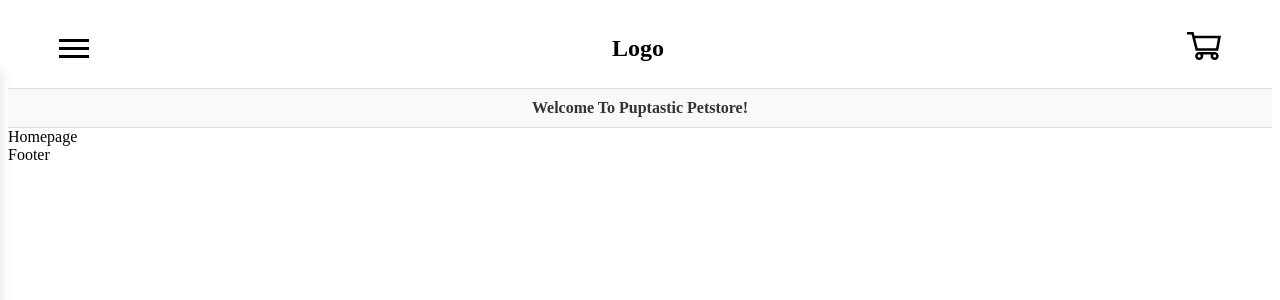
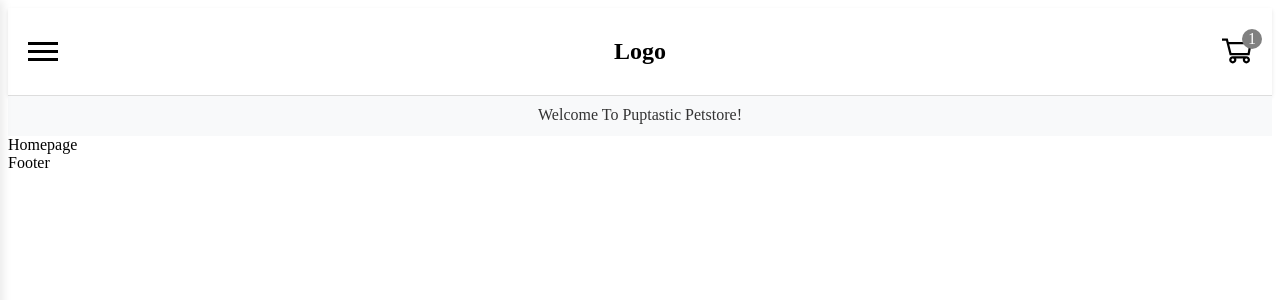
Before and after one commit to BenDavies1218/puptastic-ecommerce-frontend, a React (Vite) app: page / in a window 1280 px wide. Shown: the top 300 px of the page. Built offline with nearby package versions, Linux system fonts and the light colour scheme.

Commit message:
update: header
added the number of items in cart. made some aesthetic changes to the banner and header.

```diff
--- a/src/components/Hamburger.jsx
+++ b/src/components/Hamburger.jsx
@@ -22,6 +22,11 @@ const Hamburger = () => {
       <div className={`hamburgerMenuContainer ${active ? "active" : ""}`}>
         <ul className="hamburgerMenu">
           <li>
+            <Link to="/" onClick={handleLinkClick}>
+              Home
+            </Link>
+          </li>
+          <li>
             <Link to="/shop" onClick={handleLinkClick}>
               Shop
             </Link>
--- a/src/components/Header.jsx
+++ b/src/components/Header.jsx
@@ -1,23 +1,29 @@
-import React from "react";
+import React, { useState } from "react";
 import { Link } from "react-router-dom";
 import Hamburger from "./Hamburger";
 import "../styles/header.css";
 import shoppingCart from "../assets/shoppingCart.svg";
 
 const Header = () => {
+  const [itemsInCart, setItemsInCart] = useState(1);
+
   const bannerText = "Welcome To Puptastic Petstore!";
+
   return (
     <>
       <div className="header">
         <Hamburger />
         <h2>Logo</h2>
-        <Link to="/cart">
-          <img src={shoppingCart} alt="Cart" className="cartIcon" />
+        <Link to="/cart" className="cartLink">
+          <div className="cartContainer">
+            <img src={shoppingCart} alt="Cart" className="cartIcon" />
+            {itemsInCart > 0 && <div className="cartCount">{itemsInCart}</div>}
+          </div>
         </Link>
       </div>
       {bannerText && (
         <div className="headerBanner">
-          <p>{bannerText}</p>
+          <div>{bannerText}</div>
         </div>
       )}
     </>
--- a/src/styles/hamburger.css
+++ b/src/styles/hamburger.css
@@ -30,14 +30,14 @@
 
 .hamburgerMenuContainer {
     position: fixed;
-    top: 70px;
+    top: 0;
     left: 0;
-    height: calc(100% - 70px);
+    height: 100%;
     width: 150px;
     background-color: white;
     transform: translateX(-100%);
     transition: transform 0.3s ease;
-    z-index: 10;
+    z-index: 1;
     box-shadow: 2px 0 10px rgba(0, 0, 0, 0.1);
 }
 
@@ -48,7 +48,7 @@
 .hamburgerMenu {
     list-style: none;
     padding: 20px;
-    margin: 0;
+    margin: 50px 0px;
 }
 
 .hamburgerMenu li {
--- a/src/styles/header.css
+++ b/src/styles/header.css
@@ -2,31 +2,52 @@
     display: flex;
     justify-content: space-between;
     align-items: center;
-    min-height: 80px;
-    padding: 0px 4%;
+    padding: 10px 20px;
     background-color: #fff;
-    border-bottom: 1px solid #ddd;
+    box-shadow: 0 2px 4px rgba(0, 0, 0, 0.1);
+}
+
+.cartLink {
+display: flex;
+align-items: center;
+text-decoration: none;
+color: inherit;
 }
 
 .cartIcon {
-width: 34px;
-height: 34px;
-cursor: pointer;
+width: 30px;
+height: 30px;
+}
+
+.cartCount {
+    position: absolute;
+    background-color: grey;
+    color: white;
+    border-radius: 50%;
+    right: -10px;
+    top: 3px;
+    height: 20px;
+    width: 20px;
+    display: flex;
+    align-items: center;
+    justify-content: center;
 }
 
 .headerBanner {
-display: flex;
-justify-content: center;
-align-items: center;
 background-color: #f8f9fa;
-padding: 10px 0px;
-border-bottom: 1px solid #ddd;
-width: 100%;
+height: 20px;
+padding: 10px;
+text-align: center;
+color: #333;
+border-top: 1px solid #ddd;
 }
 
-.headerBanner p {
-margin: 0;
-color: #333;
-font-size: 16px;
-font-weight: bold;
+.cartContainer {
+    position: relative;
+    width: 30px;
+    height: 50px;
+    display: flex;
+    justify-content: center;
+    align-items: center;
+    flex-direction: column-reverse;
 }
```
